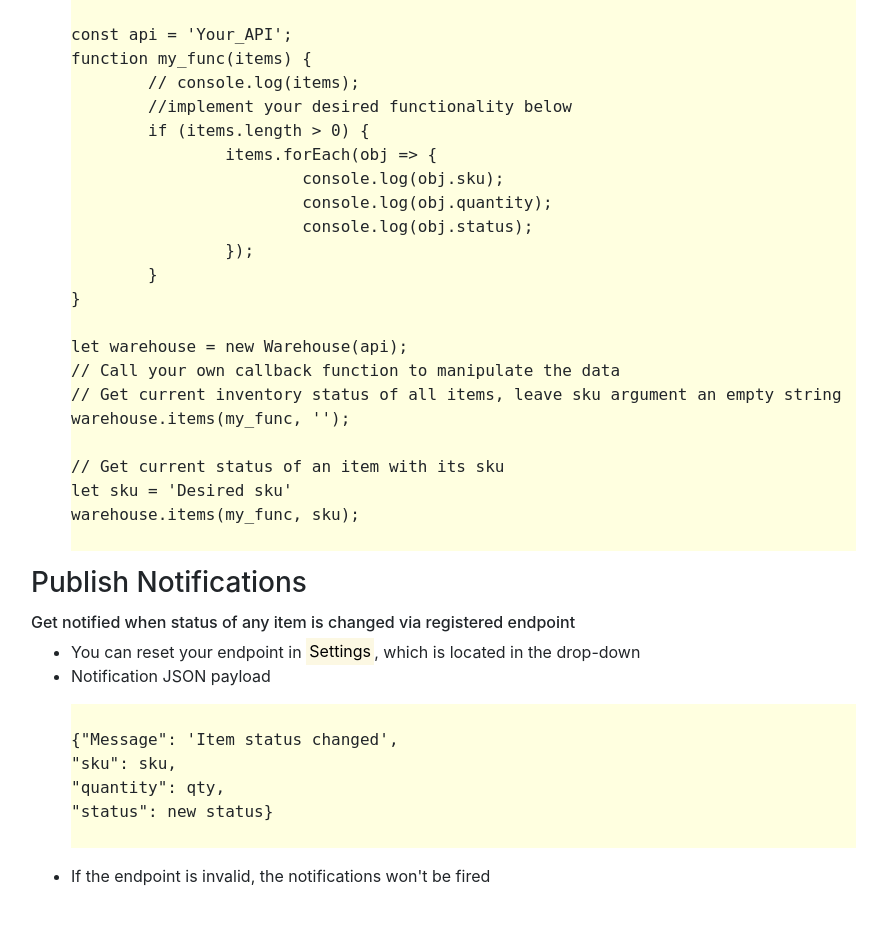
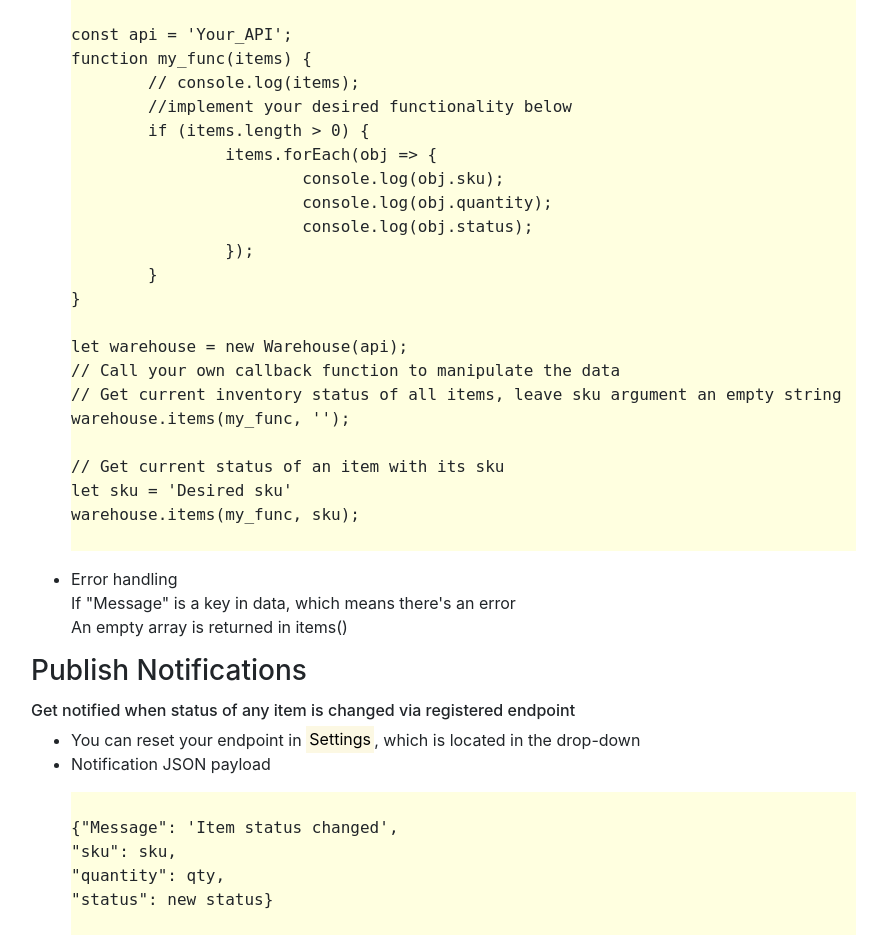
Before and after one commit to hsuanhsuantsai/Warehouse_Fulfillment_Center, a Django app: page /documentation/ in a window 1280 px wide. Shown: the part 2204-3139 px from the top of the page, without its empty margins (339-1226 px from the left). Run offline with Django 3.2, Linux system fonts and the light colour scheme; some libraries are stand-ins or nearby versions.

Commit message:
js change

```diff
--- a/Warehouse/WFCApp/static/inventory.js
+++ b/Warehouse/WFCApp/static/inventory.js
@@ -16,6 +16,12 @@ class Warehouse {
 
 	storeItems(data) {
 		let res = []
+		// if Message is in data, which means there's an error
+		// return an empty array
+		if ("Message" in data) {
+			console.log(data["Message"]);
+			return res;
+		}
 		const keyArray = Object.keys(data)
 		if (keyArray.length > 0) {
 			keyArray.forEach( key => {
--- a/Warehouse/WFCApp/templates/documentation.html
+++ b/Warehouse/WFCApp/templates/documentation.html
@@ -167,6 +167,10 @@ let sku = 'Desired sku'
 warehouse.items(my_func, sku);
 							</xmp>
 						</li>
+						<li>Error handling
+							<br>If "Message" is a key in data, which means there's an error
+							<br>An empty array is returned in items()
+						</li>
 					</ul>
 				</p>
 			<h3 id="Notification">Publish Notifications</h3>
```
